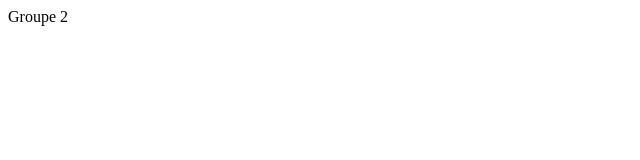
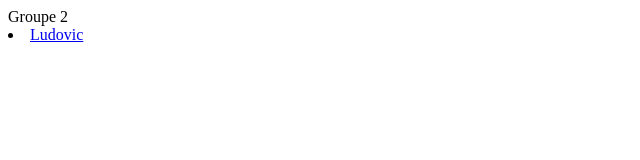
Before and after one commit to animsai/M426-demo, a plain HTML site: page g2.html in a window 1280 px wide. Shown: the full height of the page, 0-640 px from the left. Drawn offline with Linux system fonts and the light colour scheme.

Commit message:
fichier du groupe 2

```diff
--- a/g2.html
+++ b/g2.html
@@ -1,5 +1,8 @@
 <html>
 <body>
 <h> Groupe 2</h1>
+
+    <li><a href=ludovic.html>Ludovic</a></li>
+
 </body>
 </html>
```
